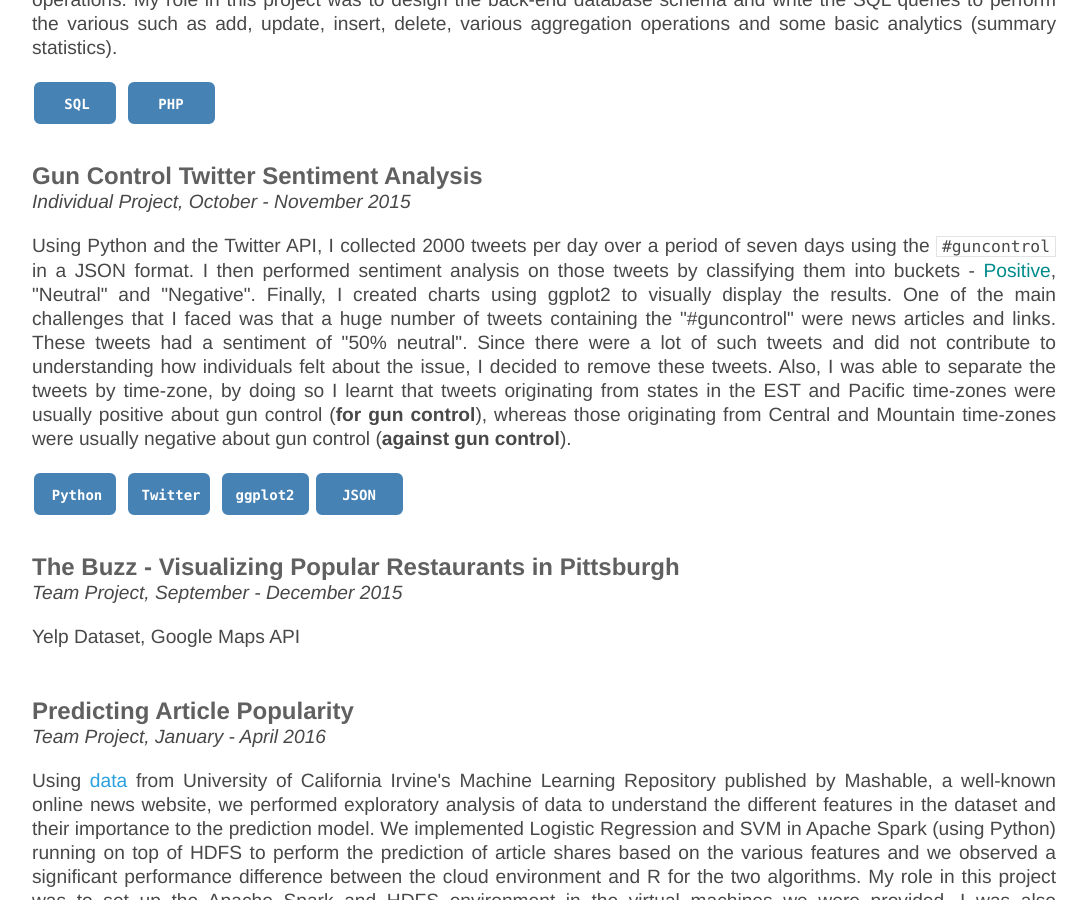
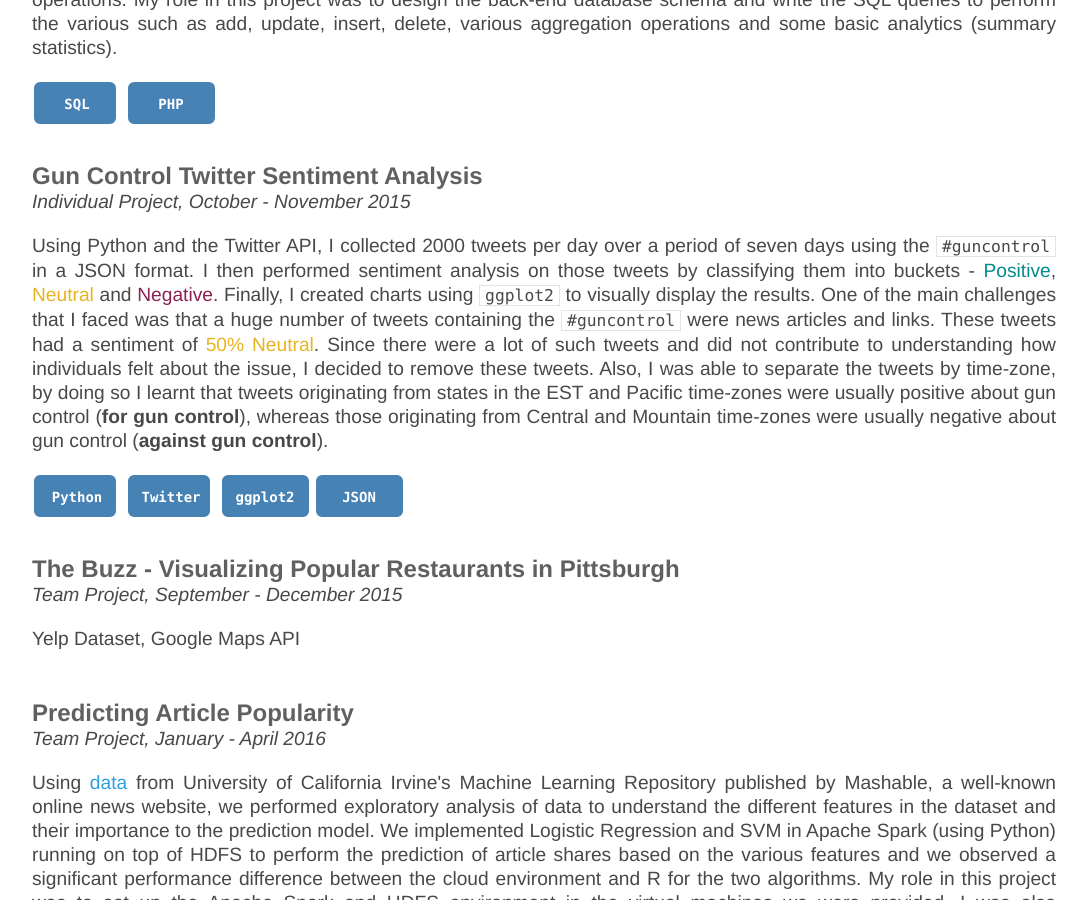
Before and after one commit to NeilBardhan/neilbardhan.github.io, a Jekyll site: the page built from projects/index.html, in a window 1280 px wide and 900 px high, scrolled down 2215 px. Shown: the whole window, without its empty margins (96-1183 px from the left). Built offline with Jekyll 4.4.1, drawn with Linux system fonts in a browser that asks for light colours.

Commit message:
Update index.html

```diff
--- a/projects/index.html
+++ b/projects/index.html
@@ -139,7 +139,7 @@ title: Projects
 	<div id="project5">
 		<h3>Gun Control Twitter Sentiment Analysis</h3>
 		<p><em>Individual Project, October - November 2015</em></p>
-		<p>Using Python and the Twitter API, I collected 2000 tweets per day over a period of seven days using the <code>#guncontrol</code> in a JSON format. I then performed sentiment analysis on those tweets by classifying them into buckets - <span style="color: #008b8b;">Positive</span>, "Neutral" and "Negative". Finally, I created charts using ggplot2 to visually display the results. One of the main challenges that I faced was that a huge number of tweets containing the "#guncontrol" were news articles and links. These tweets had a sentiment of "50% neutral". Since there were a lot of such tweets and did not contribute to understanding how individuals felt about the issue, I decided to remove these tweets. Also, I was able to separate the tweets by time-zone, by doing so I learnt that tweets originating from states in the EST and Pacific time-zones were usually positive about gun control (<strong>for gun control</strong>), whereas those originating from Central and Mountain time-zones were usually negative about gun control (<strong>against gun control</strong>).</p>
+		<p>Using Python and the Twitter API, I collected 2000 tweets per day over a period of seven days using the <code>#guncontrol</code> in a JSON format. I then performed sentiment analysis on those tweets by classifying them into buckets - <span style="color: #008b8b;">Positive</span>, <span style="color: #e7b321;">Neutral</span> and <span style="color: #8b2252;">Negative</span>. Finally, I created charts using <code>ggplot2</code> to visually display the results. One of the main challenges that I faced was that a huge number of tweets containing the <code>#guncontrol</code> were news articles and links. These tweets had a sentiment of <span style="color: #e7b321;">50% Neutral</span>. Since there were a lot of such tweets and did not contribute to understanding how individuals felt about the issue, I decided to remove these tweets. Also, I was able to separate the tweets by time-zone, by doing so I learnt that tweets originating from states in the EST and Pacific time-zones were usually positive about gun control (<strong>for gun control</strong>), whereas those originating from Central and Mountain time-zones were usually negative about gun control (<strong>against gun control</strong>).</p>
 		<svg width="90" height="50">
   			<g>
     				<rect x="3" y="3" rx="5" ry="5" width="80" height="40" style = "stroke:steelblue;stroke-width:2" fill="steelblue"></rect>
```
